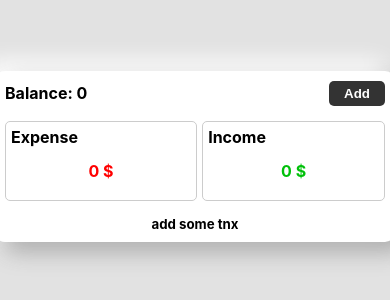
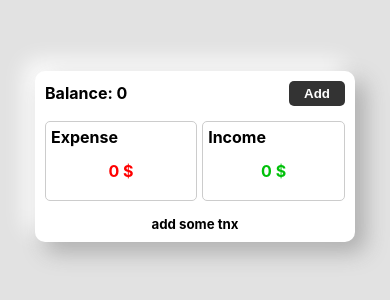
Before and after one commit to armin-bkh/expense-tracker-app-react-js, a React (Create React App) app: page / in a window 390 px wide. Shown: the part 266-566 px from the top of the page. Built offline with nearby package versions, Linux system fonts and the light colour scheme.

Commit message:
responsive design updated

```diff
--- a/src/Components/App/ExpenseTrackerApp.module.scss
+++ b/src/Components/App/ExpenseTrackerApp.module.scss
@@ -6,4 +6,9 @@
     box-shadow: 10px 10px 22px #70707077,
                 -10px -10px 22px #ffffff;
     ;
+
+
+    @media screen and (max-width: 767px){
+        width: 20rem;
+    }
 }
--- a/src/Components/OverView/OverView.jsx
+++ b/src/Components/OverView/OverView.jsx
@@ -8,7 +8,7 @@ const OverView = ({ expense, income, addTransactions }) => {
     return (
         <>
             <article className={styles.balance}>
-                <span>Balance: {expense - income}</span>
+                <span>Balance: {income - expense}</span>
                 <button className={`${styles.btn} ${isShow && styles.cancel}`} onClick={() => setIsShow(prevIsShow => !prevIsShow)}>
                     {isShow ? "Cancel" : "Add"}
                 </button>
```
